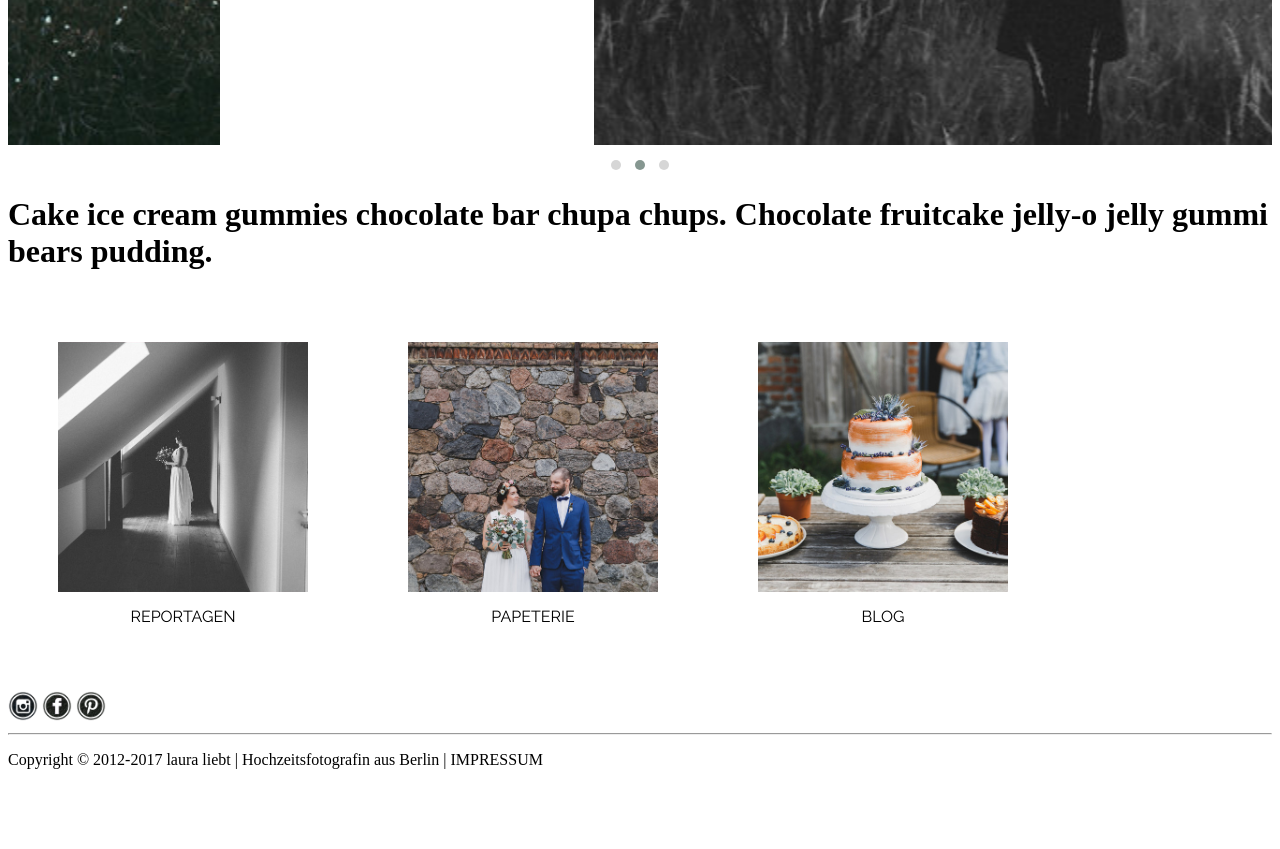
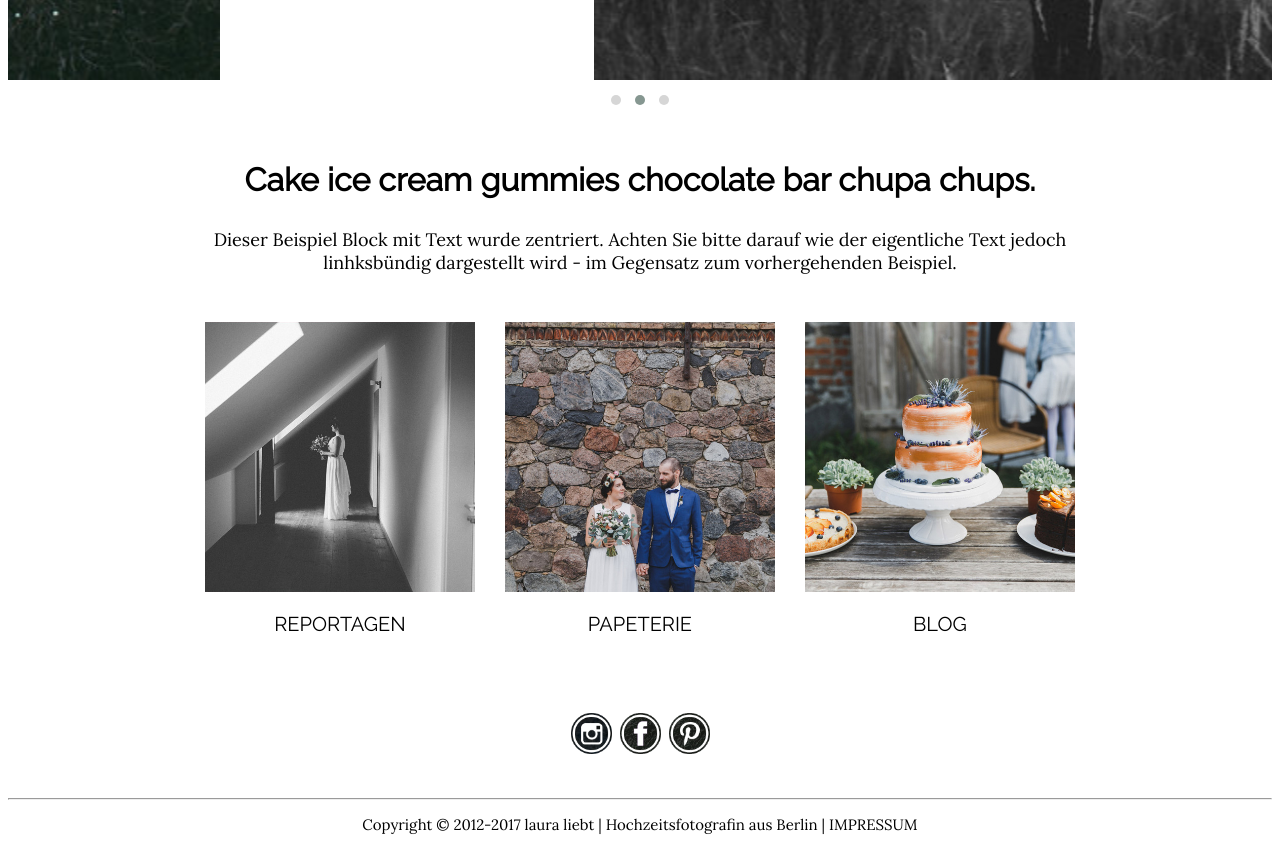
Before and after one commit to tranlaura/laura.github.io, a plain HTML site: page index.html in a window 1280 px wide. Shown: the part 800-1649 px from the top of the page. Before the commit the page ends 1569 px from the top, so only its background shows below. Drawn offline with Linux system fonts and the light colour scheme; a web font is replaced by a local one.

Commit message:
sub-nah & einige Kürzungen

```diff
--- a/css/stylesheet.css
+++ b/css/stylesheet.css
@@ -1,20 +1,17 @@
+* {
+  box-sizing: border-box;
+}
+
 .menuwrapper {
   align-items: center;
-  width: 100%;
-  height: 100%;
+  width: auto;
+  height: auto;
 }
 
-.logo{
+.logo {
   display: block;
   margin-left: auto;
   margin-right: auto;
-}
-
-.main-nav li {
- list-style-type: none;
- margin: 0;
- padding: 0;
- overflow: hidden;
 }
 
 .main-nav {
@@ -29,7 +26,10 @@ text-align: center;
   float: left;
   margin-left: 10px;
   margin-right: 10px;
-
+  list-style-type: none;
+  margin: 0;
+  padding: 0;
+  overflow: hidden;
 }
 
 .main-nav a{
@@ -44,7 +44,7 @@ text-align: center;
   height: 75px;
   padding-top: 50px;
   padding-right: 15px;
-  padding-bottom: 15px;
+  padding-bottom: 10px;
 
 }
 
@@ -53,32 +53,50 @@ text-align: center;
 }
 
 
-.header {
+.intro h1 {
+  text-align: center;
+  font-family: 'Raleway';
+  height: 75px;
+  padding-top: 30px;
+  padding-bottom: 15px;
 }
 
-.Top3{
+.intro p {
+  text-align: center;
+  font-family: 'Lora';
+  font-size: 18px;
+  width: 900px;
+  margin-left: auto;
+  margin-right: auto;
+  padding-bottom: 15px;
 
 }
 
-.Reportagen{
-  margin: 50px;
+.sub-nav{
+  width: 900px;
+  margin-left: auto;
+  margin-right: auto;
+}
+
+.sub-nav-item{
       float: left;
-      width: 250px;
+      width: 33.33%;
       font-family: 'Raleway';
+      font-size: 20px;
+      padding: 15px;
+      text-align: center;
+      color: black;
+      text-decoration: none;
   }
-  .papeterie{
-    margin: 50px;
-        float: left;
-        width: 250px;
-        font-family: 'Raleway';
-    }
 
-    .blog{
-      margin: 50px;
-          float:left;
-          width: 250px;
-          font-family: 'Raleway';
-      }
+.sub-nav-item img{
+  width: 100%;
+}
+
+.sub-nav a:hover{
+  color: grey;
+}
+
 
   div.img:hover {
       border: 1px solid #777;
@@ -102,9 +120,13 @@ text-align: center;
 
 .socialmedia{
   clear: both;
-
+  text-align: center;
+  padding-top: 40px;
+  padding-bottom: 30px;
 }
 
 .Copyright{
-
+  font-family: 'Lora';
+  font-size: 15px;
+  text-align: center;
 }
--- a/index.html
+++ b/index.html
@@ -12,12 +12,15 @@
   <script src="libraries/owlcarousel/owl.carousel.js"></script>
   <!-- Owl Carousel Assets end -->
 
-    <link href="https://fonts.googleapis.com/css?family=Open+SansPlayfair+Display|Raleway"" rel="stylesheet">
+    <link href="https://fonts.googleapis.com/css?family=Open+SansPlayfair+Display|Raleway|Lora" rel="stylesheet">
+
 </head>
 <body>
 
 <div class="menuwrapper">
 <img class="logo" src="images/logo.jpg" style="width:500px;">
+</div>
+
   <nav class="main-nav">
     <ul>
       <li><a href="#">HOME</a></li>
@@ -45,42 +48,39 @@
 
 
 
-<div class="header">
-  <h1> Cake ice cream gummies chocolate bar chupa chups. Chocolate fruitcake jelly-o jelly gummi bears pudding.
+<div class="intro">
+  <h1> Cake ice cream gummies chocolate bar chupa chups.
   </h1>
 
+  <p> Dieser Beispiel Block mit Text wurde zentriert. Achten Sie bitte darauf wie der eigentliche Text jedoch linhksbündig dargestellt wird - im Gegensatz zum vorhergehenden Beispiel. </p>
+</div>
 
-<div class="Top3">
+<div class="sub-nav">
 
- <div class="Reportagen">
-  <a target="_blank" href="reportagen.jpg">
-    <img src="images/reportagen.jpg" style="width:250px;">
+
+  <a class="sub-nav-item" target="_blank" href="reportagen.jpg">
+    <img src="images/reportagen.jpg">
+    <p class="desc">REPORTAGEN</p>
   </a>
-  <div class="desc">REPORTAGEN</div>
- </div>
 
- <div class="Papeterie">
-  <a target="_blank" href="images/papeterie.jpg">
-    <img src="images/papeterie.jpg" style="width:250px;">
+  <a class="sub-nav-item" target="_blank" href="images/papeterie.jpg">
+    <img src="images/papeterie.jpg">
+    <p class="desc">PAPETERIE</p>
   </a>
-  <div class="desc">PAPETERIE</div>
- </div>
 
- <div class="Blog">
-  <a target="_blank" href="images/blog.jpg">
-    <img src="images/blog.jpg" style="width:250px;">
+  <a class="sub-nav-item" target="_blank" href="images/blog.jpg">
+    <img src="images/blog.jpg">
+    <p class="desc">BLOG</p>
   </a>
-  <div class="desc">BLOG</div>
-  </div>
-
 </div>
 
 <div class="socialmedia">
-  <img src="images/instagram.png" style="width:30px;">
-  <img src="images/facebook.png" style="width:30px;">
-  <img src="images/pinterest.png" style="width:30px;">
+  <img src="images/instagram.png" style="width:45px;">
+  <img src="images/facebook.png" style="width:45px;">
+  <img src="images/pinterest.png" style="width:45px;">
 </div>
-<hr />
+
+<hr/>
 
 <p class="Copyright"> Copyright © 2012-2017 laura liebt | Hochzeitsfotografin aus Berlin | IMPRESSUM </p>
 
```
